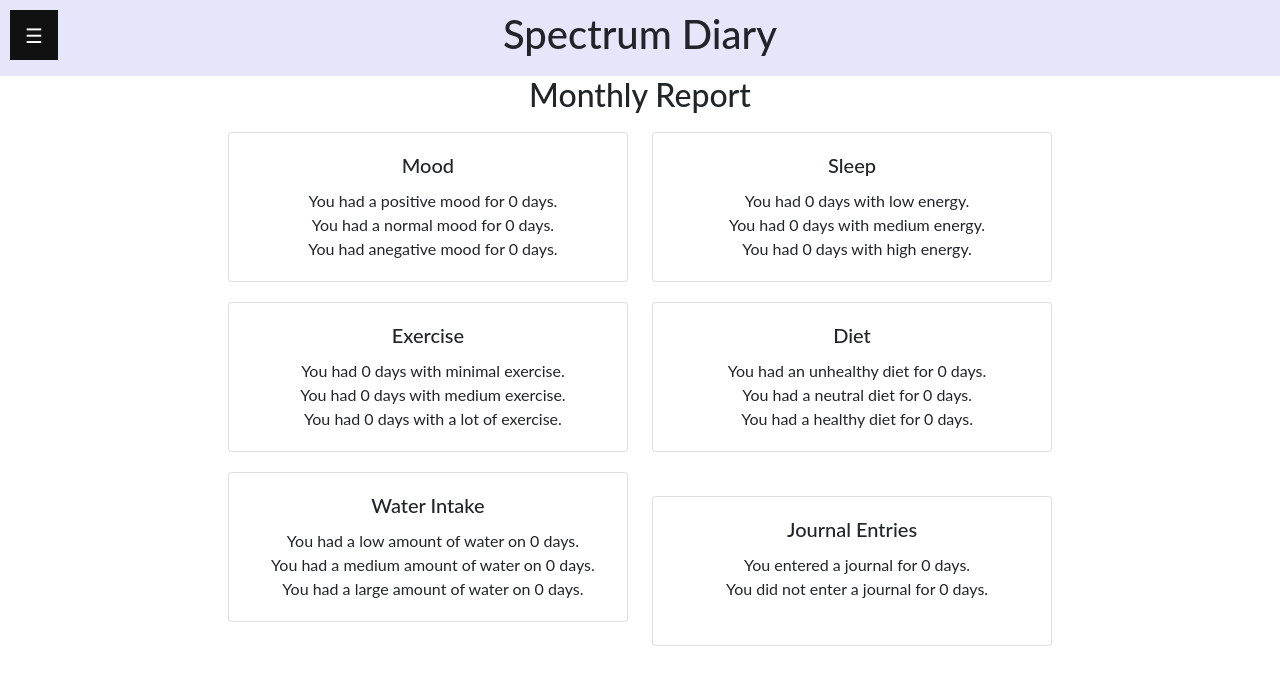
After one commit to emilianochavezDLT/Mental_Health_Tracker, a Django app: page /reports/ in a window 1280 px wide. The commit adds this page. Shown: the top 685 px of the page. Run offline with Django 5.2, Linux system fonts and the light colour scheme; the visitor is signed in with stand-in values (Sample User, id 1); data that the repository does not hold is empty; parts of the project's set-up code (start-up, migrations or seed data) failed here and were passed over; some libraries are stand-ins or nearby versions.

Commit message:
Added a new Reports page and generate a monthly report on the page currently.

```diff
--- /dev/null
+++ b/mh_tracker/templates/mh_tracker/reports.html
@@ -0,0 +1,100 @@
+{% extends "mh_tracker/base_template.html" %} {% block content %}
+
+<style>
+  .container {
+    text-align: center;
+    justify-content: center;
+  }
+
+  .card {
+    display: inline-block;
+    height: 150px;
+    width: 400px !important;
+    margin: 10px;
+  }
+
+  .card-text {
+    margin-left: 10px;
+  }
+</style>
+
+<div class="container">
+  <h2>Monthly Report</h2>
+  <div class="card" style="width: 18rem">
+    <div class="card-body">
+      <h5 class="card-title">Mood</h5>
+      <p id="mood" class="card-text">
+        You had a positive mood for {{ mood_positive }} days.<br />
+        You had a normal mood for {{ mood_neutral }} days.<br />
+        You had anegative mood for {{ mood_negative }} days.
+      </p>
+    </div>
+  </div>
+  <div class="card" style="width: 18rem">
+    <div class="card-body">
+      <h5 class="card-title">Sleep</h5>
+      <p id="sleep" class="card-text">
+        You had {{ sleep_negative }} days with low energy.<br />
+        You had {{ sleep_neutral }} days with medium energy.<br />
+        You had {{ sleep_positive }} days with high energy.
+      </p>
+    </div>
+  </div>
+</div>
+<div class="container">
+  <div class="card" style="width: 18rem">
+    <div class="card-body">
+      <h5 class="card-title">Exercise</h5>
+      <p id="exercise" class="card-text">
+        You had {{ exercise_negative }} days with minimal exercise.<br />
+        You had {{ exercise_neutral }} days with medium exercise.<br />
+        You had {{ exercise_positive }} days with a lot of exercise.
+      </p>
+    </div>
+  </div>
+  <div class="card" style="width: 18rem">
+    <div class="card-body">
+      <h5 class="card-title">Diet</h5>
+      <p id="diet" class="card-text">
+        You had an unhealthy diet for {{ diet_negative }} days.<br />
+        You had a neutral diet for {{ diet_neutral }} days.<br />
+        You had a healthy diet for {{ diet_positive }} days.
+      </p>
+    </div>
+  </div>
+</div>
+<div class="container">
+  <div class="card" style="width: 18rem">
+    <div class="card-body">
+      <h5 class="card-title">Water Intake</h5>
+      <p id="water" class="card-text">
+        You had a low amount of water on {{ water_negative }} days.<br />
+        You had a medium amount of water on {{ water_neutral }} days.<br />
+        You had a large amount of water on {{ water_positive }} days.
+      </p>
+    </div>
+  </div>
+  <div class="card" style="width: 18rem">
+    <div class="card-body">
+      <h5 class="card-title">Journal Entries</h5>
+      <p id="water" class="card-text">
+        You entered a journal for {{ journal_entries_positive }} days.<br />
+        You did not enter a journal for {{ journal_entries_negative }} days.
+      </p>
+    </div>
+  </div>
+</div>
+
+<script>
+  const mood = document.getElementById("mood");
+  const sleep = document.getElementById("sleep");
+  const exercise = document.getElementById("exercise");
+  const diet = document.getElementById("diet");
+  const water = document.getElementById("water");
+
+  function generateReport() {
+    mood.text = "You had a positive mood for ${mood} days.";
+  }
+</script>
+
+{% endblock %}
--- a/mh_tracker/urls.py
+++ b/mh_tracker/urls.py
@@ -27,4 +27,5 @@ urlpatterns = [
          views.get_journal_entries,
          name='get_journal_entries'),
     path('resources/', views.rescourcesPage, name='resources'),
+    path('reports/', views.reports, name='reports'),
 ]
--- a/mh_tracker/views.py
+++ b/mh_tracker/views.py
@@ -11,7 +11,9 @@ from django.urls import reverse
 from django.utils.timezone import now
 from django.core.mail import send_mail
 from django_project.settings import EMAIL_HOST_USER
+from django.db.models import Q
 import requests
+import datetime as datetime
 
 
 # Create your views here.
@@ -211,3 +213,70 @@ def rescourcesPage(request):
   articles = Article.objects.all()
   context = {'videos': videos, 'articles': articles}
   return render(request, 'mh_tracker/resources.html', context)
+
+
+@login_required
+def reports(request):
+  #Dictionary for passing in context
+  context = {}
+
+  #Gets the Journal Entries for the user for the past 31 days
+  d = datetime.date.today() - datetime.timedelta(days=31)
+  data = JournalEntry.objects.filter(user=request.user, date_created__gte=d)
+
+  itemList = ["mood", "sleep", "exercise", "diet", "water"]
+  searchList = [
+      "mood_level", "sleep_quality", "exercise_time", "diet_quality",
+      "water_intake"
+  ]
+  #Loops through the lists to collect data
+  #for item in itemList:
+  #temp_data = data.filter(item+'__lte'=2)
+
+  #Gathers the mood data and adds it to the context dictionary
+  temp_data = data.filter(mood_level__lte=2)
+  context.update({"mood_negative": temp_data.count()})
+  temp_data = data.filter(mood_level=3)
+  context.update({"mood_neutral": temp_data.count()})
+  temp_data = data.filter(mood_level__gte=4)
+  context.update({"mood_positive": temp_data.count()})
+
+  #Gathers the sleep data and adds it to the context dictionary
+  temp_data = data.filter(sleep_quality__lte=2)
+  context.update({"sleep_negative": temp_data.count()})
+  temp_data = data.filter(sleep_quality=3)
+  context.update({"sleep_neutral": temp_data.count()})
+  temp_data = data.filter(sleep_quality__gte=4)
+  context.update({"sleep_positive": temp_data.count()})
+
+  #Gathers the exercise data and adds it to the context dictionary
+  temp_data = data.filter(exercise_time__lte=2)
+  context.update({"exercise_negative": temp_data.count()})
+  temp_data = data.filter(exercise_time=3)
+  context.update({"exercise_neutral": temp_data.count()})
+  temp_data = data.filter(exercise_time__gte=4)
+  context.update({"exercise_positive": temp_data.count()})
+
+  #Gathers the diet data and adds it to the context dictionary
+  temp_data = data.filter(diet_quality__lte=2)
+  context.update({"diet_negative": temp_data.count()})
+  temp_data = data.filter(diet_quality=3)
+  context.update({"diet_neutral": temp_data.count()})
+  temp_data = data.filter(diet_quality__gte=4)
+  context.update({"diet_positive": temp_data.count()})
+
+  #Gathers the water data and adds it to the context dictionary
+  temp_data = data.filter(water_intake__lte=2)
+  context.update({"water_negative": temp_data.count()})
+  temp_data = data.filter(water_intake=3)
+  context.update({"water_neutral": temp_data.count()})
+  temp_data = data.filter(water_intake__gte=4)
+  context.update({"water_positive": temp_data.count()})
+
+  #Gathers the journal entry data and adds it to the context dictionary
+  temp_data = data.filter(journal_text="")
+  context.update({"journal_entries_negative": temp_data.count()})
+  temp_data = data.filter(~Q(journal_text=""))
+  context.update({"journal_entries_positive": temp_data.count()})
+
+  return render(request, 'mh_tracker/reports.html', context)
```
Also changed, not shown: mh_tracker/templates/mh_tracker/home.html (+11 -1 lines), mh_tracker/tests.py (line endings or trailing spaces).
